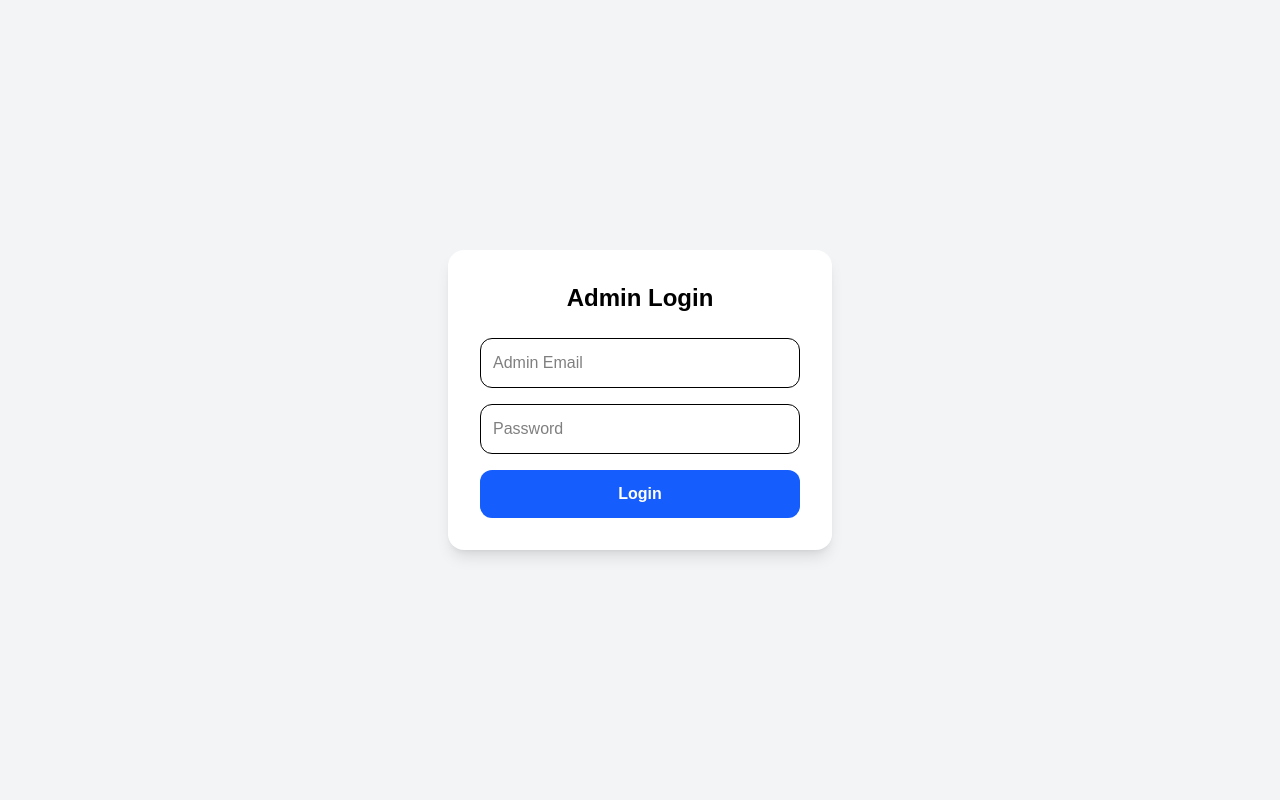
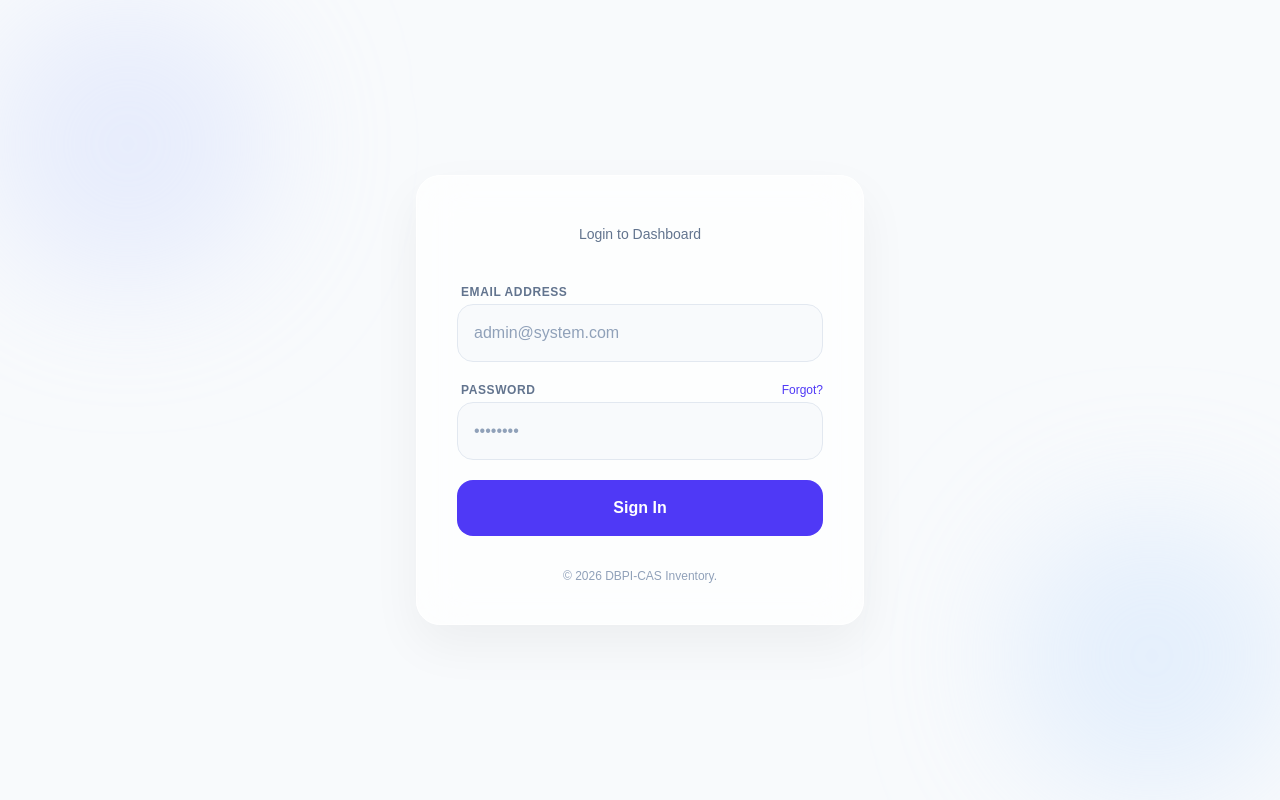
Before and after one commit to bmscasdbpi-dev/cas-inventory-app, a Next.js app: page /login in a window 1280 px wide. Built offline with nearby package versions, Linux system fonts and the light colour scheme; no server answers.

Commit message:
Update page.tsx

```diff
--- a/app/login/page.tsx
+++ b/app/login/page.tsx
@@ -28,31 +28,65 @@ export default function LoginPage() {
   }
 
   return (
-    <div className="min-h-screen flex items-center justify-center bg-gray-100 text-black p-4">
-      <form onSubmit={handleLogin} className="bg-white p-8 rounded-2xl shadow-lg w-full max-w-sm">
-        <h1 className="text-2xl font-bold mb-6 text-center">Admin Login</h1>
-        <div className="space-y-4">
+<div className="min-h-screen flex items-center justify-center bg-slate-50 text-slate-800 p-6 selection:bg-indigo-100 selection:text-indigo-700">
+  {/* Background Decorative Elements - Softened for Light Mode */}
+  <div className="absolute top-0 -left-4 w-72 h-72 bg-indigo-200 rounded-full mix-blend-multiply filter blur-3xl opacity-30 animate-blob"></div>
+  <div className="absolute bottom-0 -right-4 w-72 h-72 bg-blue-200 rounded-full mix-blend-multiply filter blur-3xl opacity-30 animate-blob animation-delay-2000"></div>
+
+  <form
+    onSubmit={handleLogin}
+    className="relative bg-white/70 backdrop-blur-xl border border-white p-10 rounded-3xl shadow-[0_20px_50px_rgba(0,0,0,0.05)] w-full max-w-md transition-all duration-300 hover:shadow-[0_20px_60px_rgba(0,0,0,0.08)] hover:border-slate-100"
+  >
+    <div className="mb-10 text-center">
+      <h1 className="text-3xl font-extrabold tracking-tight text-slate-900 mb-2">
+
+      </h1>
+      <p className="text-slate-500 text-sm">Login to Dashboard</p>
+    </div>
+
+    <div className="space-y-5">
+      <div className="group">
+        <label className="block text-xs font-semibold text-slate-500 uppercase tracking-wider mb-1 ml-1 group-focus-within:text-indigo-600 transition-colors">
+          Email Address
+        </label>
         <input
           type="email"
-            placeholder="Admin Email"
-            className="w-full border p-3 rounded-xl outline-none focus:border-blue-500"
+          placeholder="admin@system.com"
+          className="w-full bg-slate-50 border border-slate-200 p-4 rounded-2xl outline-none text-slate-900 transition-all focus:ring-4 focus:ring-indigo-500/10 focus:border-indigo-500 placeholder:text-slate-400"
           onChange={(e) => setEmail(e.target.value)}
           required
         />
+      </div>
+
+      <div className="group">
+        <div className="flex justify-between mb-1 ml-1">
+          <label className="text-xs font-semibold text-slate-500 uppercase tracking-wider group-focus-within:text-indigo-600 transition-colors">
+            Password
+          </label>
+          <a href="#" className="text-xs font-medium text-indigo-600 hover:text-indigo-700 transition-colors">Forgot?</a>
+        </div>
         <input
           type="password"
-            placeholder="Password"
-            className="w-full border p-3 rounded-xl outline-none focus:border-blue-500"
+          placeholder="••••••••"
+          className="w-full bg-slate-50 border border-slate-200 p-4 rounded-2xl outline-none text-slate-900 transition-all focus:ring-4 focus:ring-indigo-500/10 focus:border-indigo-500 placeholder:text-slate-400"
           onChange={(e) => setPassword(e.target.value)}
           required
         />
+      </div>
+
       <button
         disabled={loading}
-            className="w-full bg-blue-600 text-white py-3 rounded-xl font-bold hover:bg-blue-700"
+        className="group relative w-full bg-indigo-600 overflow-hidden text-white py-4 rounded-2xl font-bold transition-all duration-300 hover:bg-indigo-700 hover:shadow-lg hover:shadow-indigo-200 disabled:opacity-50 disabled:cursor-not-allowed active:scale-[0.98]"
       >
-            {loading ? "Logging in..." : "Login"}
+        <span className="relative z-10">
+          {loading ? "Authenticating..." : "Sign In"}
+        </span>
       </button>
     </div>
+
+    <p className="mt-8 text-center text-slate-400 text-xs">
+      &copy; 2026 DBPI-CAS Inventory.
+    </p>
   </form>
 </div>
   );
```
Lines whose indentation alone changed are shown as unchanged.
